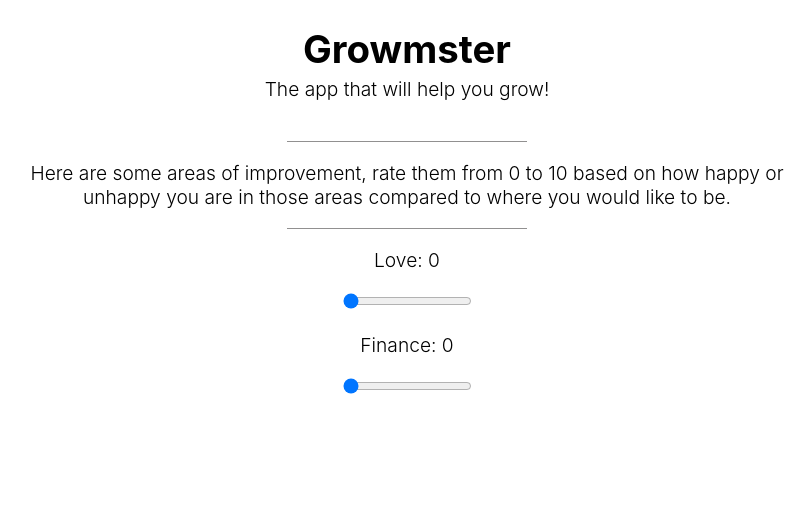
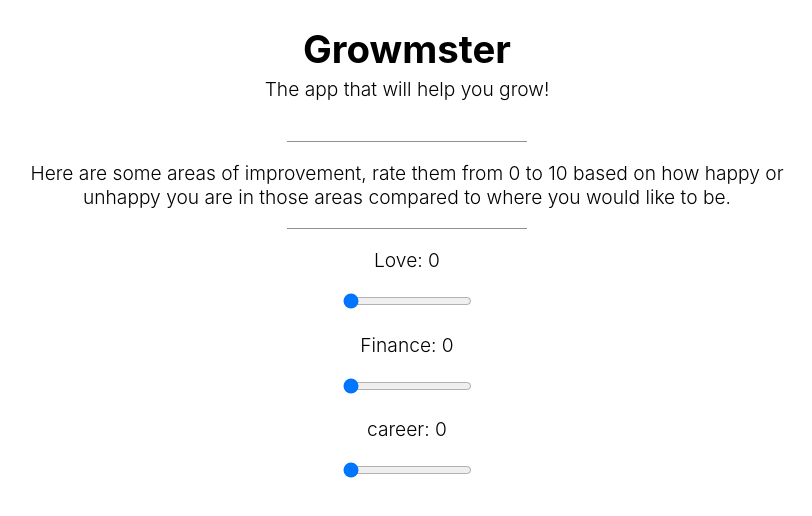
Before and after one commit to gregmarquet/growmster, a React (Create React App) app: page / in a window 1280 px wide. Shown: the top 516 px of the page, without its empty margins (233-1045 px from the left). Built offline with nearby package versions, Linux system fonts and the light colour scheme.

Commit message:
create SliderOption component and call it in Quiz.js

```diff
--- a/src/components/Quiz/Quiz.js
+++ b/src/components/Quiz/Quiz.js
@@ -1,6 +1,7 @@
 import React, { Component } from 'react';
 import InputRange from 'react-input-range';
 
+import SliderOption from '../SliderOption/SliderOption'
 import './Quiz.css'
 
 
@@ -11,7 +12,8 @@ class Quiz extends Component {
     this.state = {
       values: {
         love: 0,
-        finance: 0
+        finance: 0,
+        career: 0
       }
     }
   }
@@ -48,6 +50,10 @@ class Quiz extends Component {
           value={this.state.values.finance}
           onChange={this.handleChange} />
 
+        <SliderOption
+          name='career'
+          values={this.state.values}
+          handleChange={this.handleChange}/>
       </div>
     )
   }
--- /dev/null
+++ b/src/components/SliderOption/SliderOption.js
@@ -0,0 +1,20 @@
+import React from 'react';
+
+function SliderOption(props) {
+  return (
+    <div>
+      <p className="area">
+        {`${props.name}: ${props.values[props.name]}`}
+      </p>
+      <input
+        type="range"
+        min="0"
+        max="10"
+        name={props.name}
+        value={props.values[props.name]}
+        onChange={props.handleChange} />
+    </div>
+  )
+}
+
+export default SliderOption;
```
Also changed, not shown: src/components/SliderOption/SliderOption.css (added).
